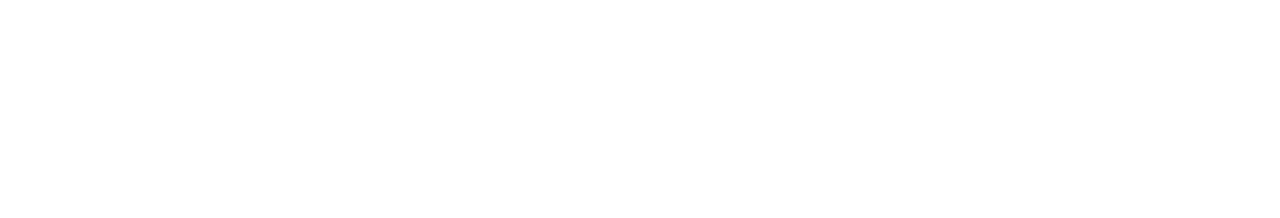
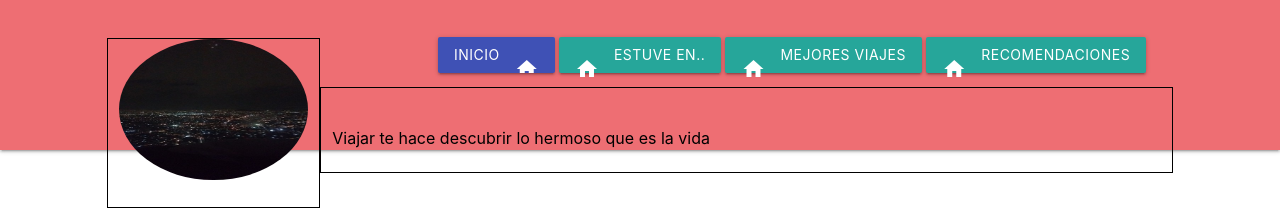
Before and after one commit to jorgealvarez1408/proyecto-materialize, a plain HTML site: page index.html in a window 1280 px wide. Drawn offline with Linux system fonts and the light colour scheme.

Commit message:
se agrega carpeta img al proyecto y se incicia con las etiquetas para el header y un nav de la cabecera

```diff
--- a/css/estilos_personalizados.css
+++ b/css/estilos_personalizados.css
@@ -0,0 +1,17 @@
+nav{
+    min-height: 150px;
+    padding-top: 1.5rem;
+}
+.contenedor-logo{
+    border: 1px solid black;
+    margin-top: 1rem;
+}
+/*.contenedor-enlaces{
+    border: 1px solid black;
+}*/
+.contenedor-slogan{
+    border: 1px solid black;
+}
+h1{
+    font-size: 16px;
+}
--- a/index.html
+++ b/index.html
@@ -12,7 +12,35 @@
     <title>Blog Turismo</title>
 </head>
 <body>
-
+    <header>
+       <nav>
+           <div class="nav-wrapper">
+               <div class="row">
+                   <div class="col s12 m5 l2 offset-l1 contenedor-logo">
+                    <img class="responsive-img circle" src="/img/Paisaje_Cancun6.jpg" alt="Logo">
+                   </div>
+                   <div class="col s12 m5 l8 offset-l1 contenedor-enlaces">
+                       <a href="#" class="waves-effect waves-light btn indigo">
+                        <span>Inicio</span>
+                        <i class="material-icons right">home</i>
+                       </a>
+                       <a href="#" class="btn">Estuve en..
+                           <i class="material-icons left">home</i>
+                       </a>
+                       <a href="#" class="btn">Mejores Viajes
+                        <i class="material-icons left">home</i>
+                       </a>
+                       <a href="#" class="btn">Recomendaciones
+                        <i class="material-icons left">home</i>
+                       </a>
+                   </div>
+                   <div class="col s12 m5 l8 offset-s4 contenedor-slogan">
+                       <h1 class="black-text">Viajar te hace descubrir lo hermoso que es la vida</h1>
+                   </div>
+               </div>
+           </div>
+       </nav>
+    </header>
 
     <!--JavaScript at end of body for optimized loading-->
     <script type="text/javascript" src="js/materialize.min.js"></script>
```
Also changed, not shown: img/Paisaje_Cancun6.jpg (added).
